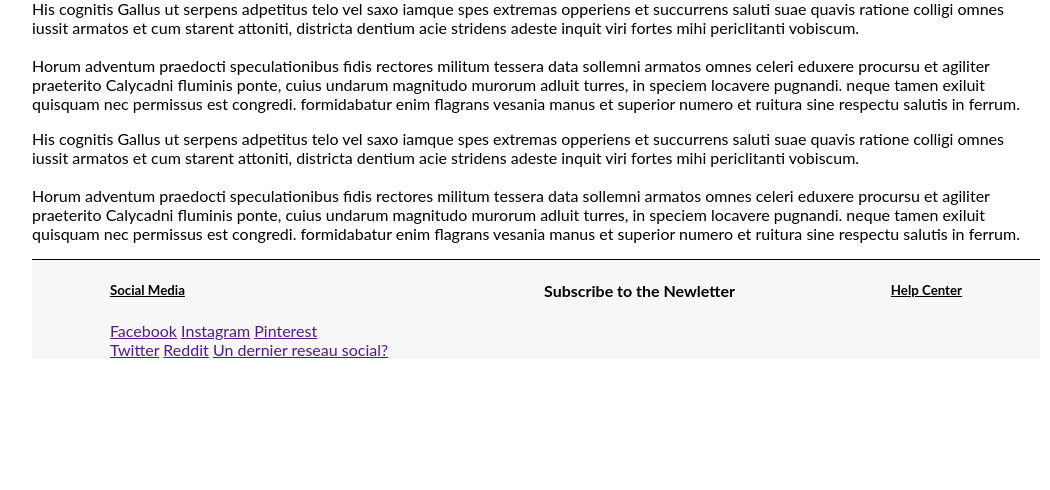
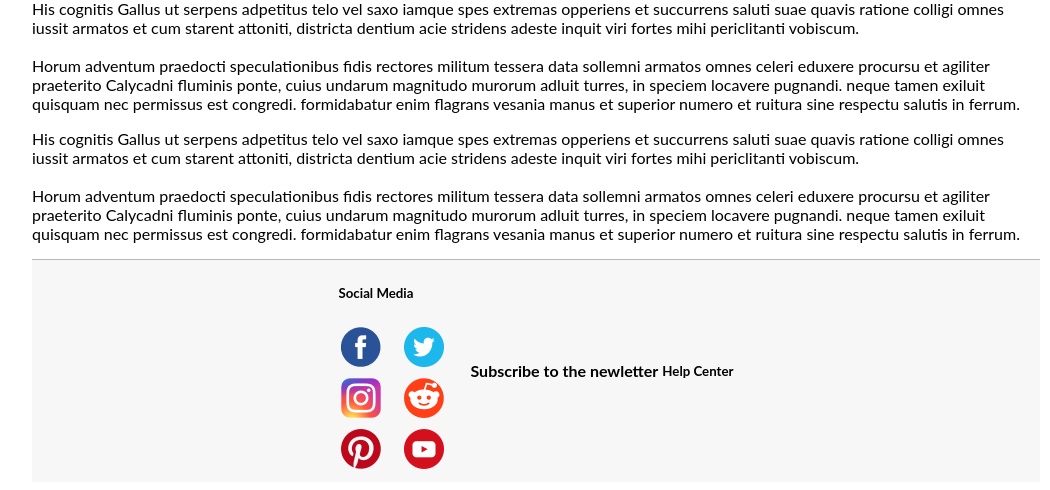
Before and after one commit to ThomasGrisez/ProjetWeb, a PHP site: page /HTML/index.html in a window 1280 px wide. Shown: the part 732-1222 px from the top of the page, without its empty margins (104-1154 px from the left). Before the commit the page ends 1090 px from the top, so only its background shows below. Run offline with PHP 8.4, Linux system fonts and the light colour scheme; some libraries are stand-ins or nearby versions.

Commit message:
footer mainly + social networks

```diff
--- a/CSS/index.css
+++ b/CSS/index.css
@@ -40,7 +40,7 @@ body{
 
 
 /*for change color and underline on <a> in Header*/
-.selectionType1, .selectionType2{
+.selectionType1, .selectionType2, .selectionType3{
 	color: #393939;
 	text-decoration: none;
 	font-weight: bold;
@@ -67,8 +67,13 @@ body{
 /*=============================Footer==============================*/
 
 .footer{
-	border-top: 1px black solid;
+	border-top: 1px #B7B7B7 solid;
 	display: flex;
 	justify-content: space-around;
 	background-color: #F7F7F7;
 }
+
+.different_socialMedia{
+	padding-right: 20px;
+	padding-bottom: 5px;
+}
--- a/HTML/index.html
+++ b/HTML/index.html
@@ -45,25 +45,47 @@
     </section>
 
     <footer class="footer">
-    	<div>
-    		<h5 style="text-decoration: underline;">Social Media</h5>
-    		<div>
-    			<a href="">Facebook</a>
-    			<a href="">Instagram</a>
-    			<a href="">Pinterest</a>
-    		</div>
-    		<div>
-    			<a href="">Twitter</a>
-    			<a href="">Reddit</a>
-    			<a href="">Un dernier reseau social?</a>
-    		</div>
-    	</div>
-    	<div>
-    		<h4><strong>Subscribe to the Newletter</strong></h4>
-    	</div>
-    	<div>
-    		<h5 style="text-decoration: underline;">Help Center</h5>
-    	</div>
+    	<table class="footer_table">
+    		<tbody>
+    			<tr>
+    				<td>
+    					<h5>Social Media</h5>
+    					<table>
+    						<tr>
+    							<td class="different_socialMedia">
+    								<a href="https://www.facebook.com/" target="_blank"><img src="../Images/fb_logo.png"></td></a>
+    							</td>
+    							<td class="different_socialMedia">
+    								<a href="https://twitter.com/" target="_blank"><img src="../Images/twitter_logo.png"></a>
+    							</td>
+    						</tr>
+    						<tr>
+    							<td class="different_socialMedia">
+    								<a href="https://www.instagram.com/" target="_blank"><img src="../Images/insta_logo.png"></a>
+    							</td>
+    							<td class="different_socialMedia">
+    								<a href="https://www.reddit.com/" target="_blank"><img src="../Images/reddit_logo.png"></a>
+    							</td>
+    						</tr>
+    						<tr>
+    							<td class="different_socialMedia">
+    								<a href="https://www.pinterest.fr/" target="_blank"><img src="../Images/pinterest_logo.png"></a>
+    							</td>
+    							<td class="different_socialMedia">
+    								<a href="https://www.youtube.com/" target="_blank"><img src="../Images/youtube_logo.png"></a>
+    							</td>
+    						</tr>
+    					</table>
+    				</td>
+    				<td>
+    					<h4>Subscribe to the newletter</h4>
+    				</td>
+    				<td>
+    					<h5>Help Center</h5>
+    				</td>
+    			</tr>
+    		</tbody>
+    	</table>
     </footer>
 </body>
 </html>
```
Also changed, not shown: Images/fb_logo.png (added), Images/insta_logo.png (added), Images/pinterest_logo.png (added), Images/reddit_logo.png (added), Images/twitter_logo.png (added), Images/youtube_logo.png (added).
